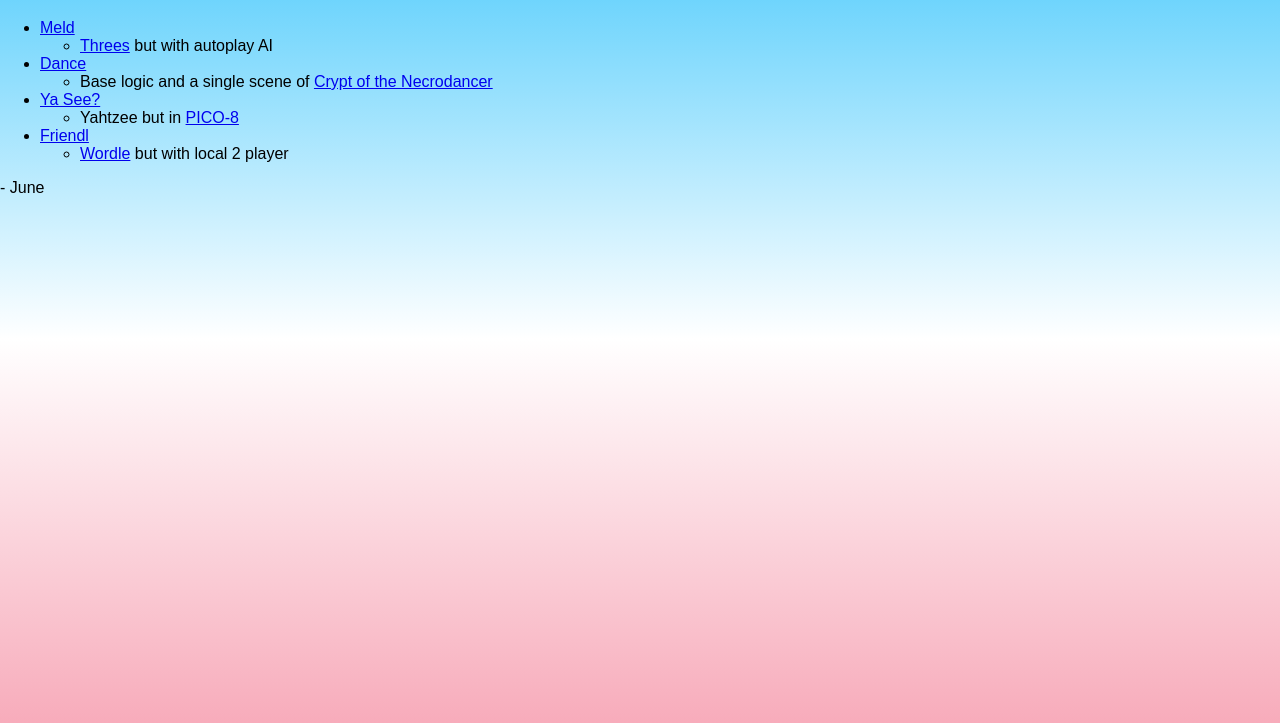
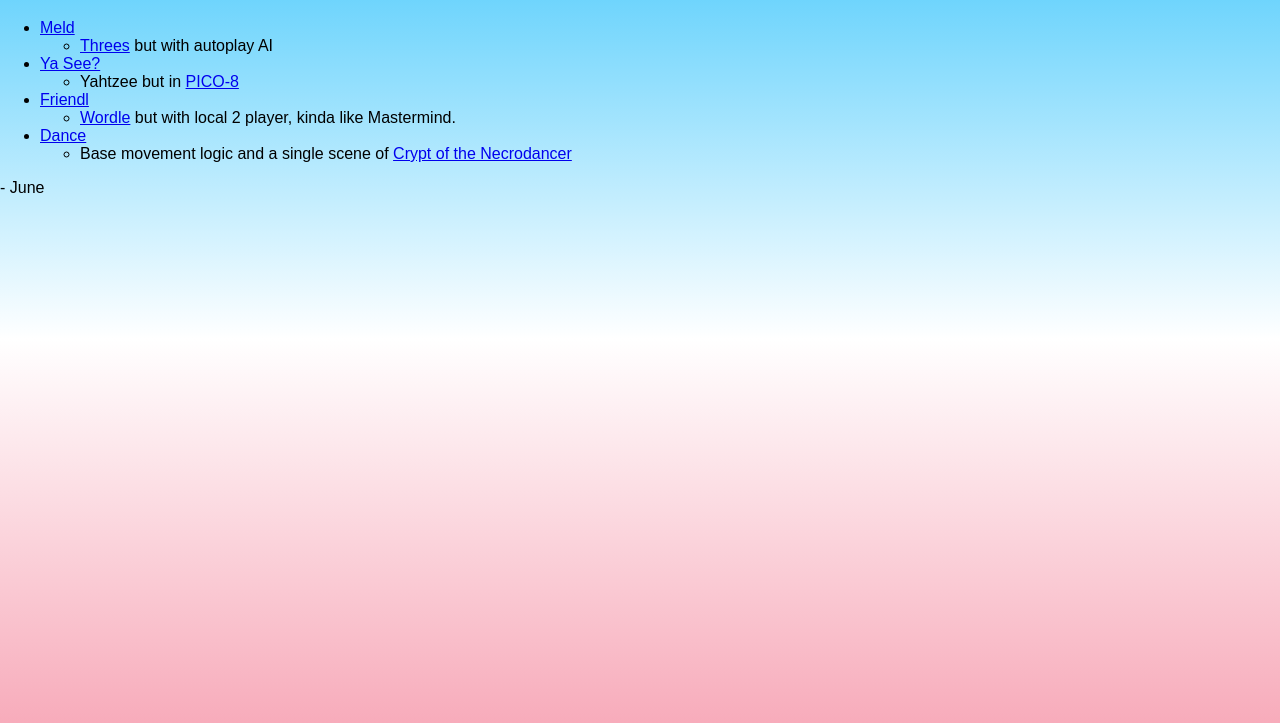
Before and after one commit to jkadams/jkadams.github.io, a plain HTML site: page index.html in a window 1280 px wide. Shown: the part 61-784 px from the top of the page. Drawn offline with Linux system fonts and the light colour scheme.

Commit message:
Update index.html

```diff
--- a/index.html
+++ b/index.html
@@ -26,9 +26,9 @@
 <h1>Games</h1>
 <ul>
   <li><a href="/meld">Meld</a><ul><li><a href="https://asherv.com/threes/">Threes</a> but with autoplay AI</li></ul></li>
-  <li><a href="/dance">Dance</a><ul><li>Base logic and a single scene of <a href="https://braceyourselfgames.com/crypt-of-the-necrodancer/">Crypt of the Necrodancer</a></li></ul></li>
   <li><a href="/yasee/yasee.html">Ya See?</a><ul><li>Yahtzee but in <a href="https://www.lexaloffle.com/pico-8.php">PICO-8</a></li></ul></li>
-  <li><a href="/friendl">Friendl</a><ul><li><a href="https://www.nytimes.com/games/wordle/index.html">Wordle</a> but with local 2 player</li></ul></li>
+  <li><a href="/friendl">Friendl</a><ul><li><a href="https://www.nytimes.com/games/wordle/index.html">Wordle</a> but with local 2 player, kinda like Mastermind.</li></ul></li>
+  <li><a href="/dance">Dance</a><ul><li>Base movement logic and a single scene of <a href="https://braceyourselfgames.com/crypt-of-the-necrodancer/">Crypt of the Necrodancer</a></li></ul></li>
 </ul>
 - June
 </body>
```
